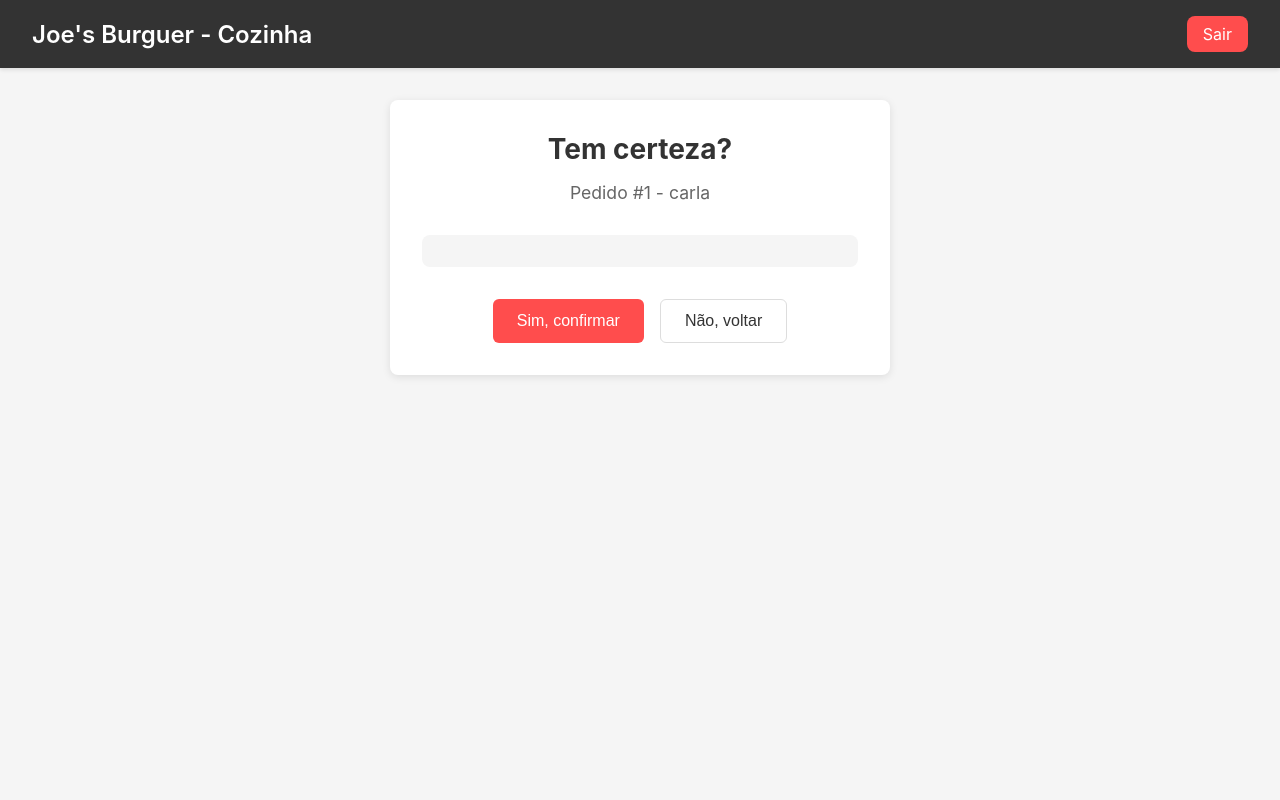
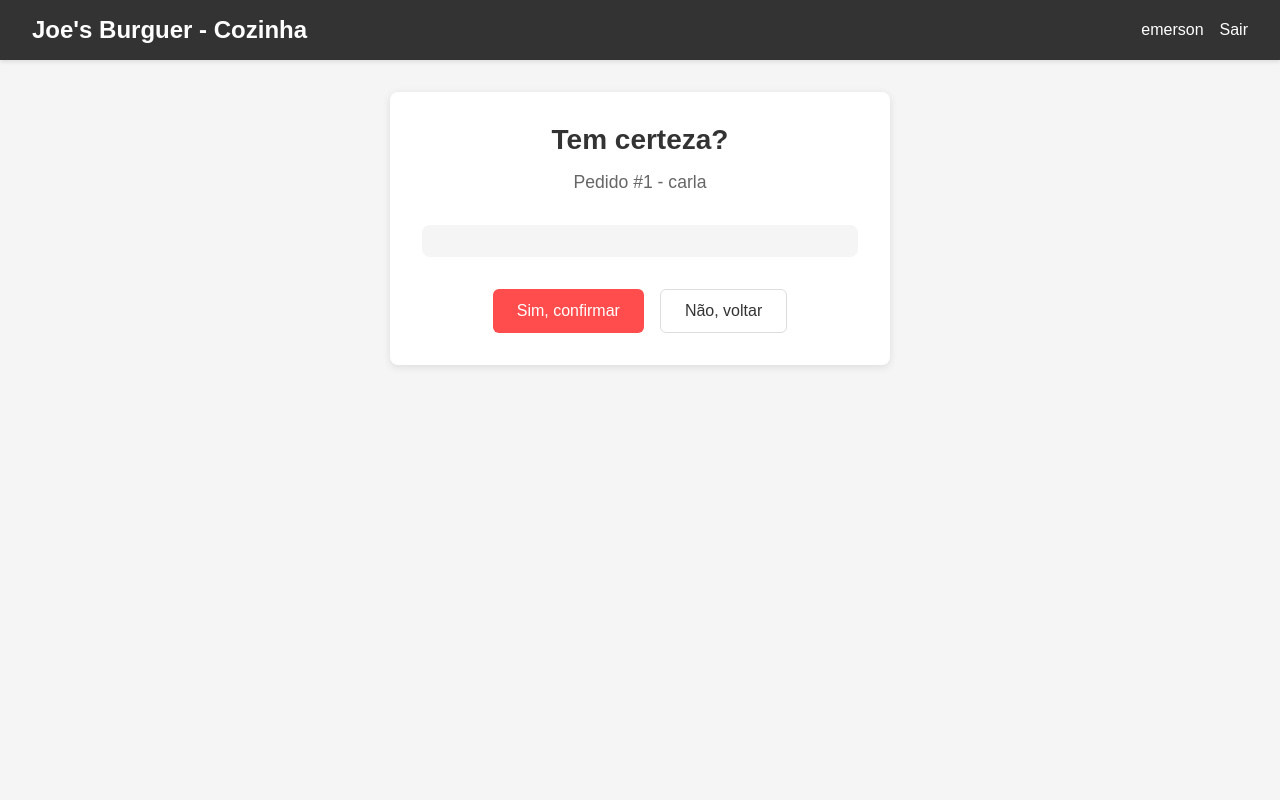
Before and after one commit to joaoCunhaSouza/Joe-s-Burguer, a Django app: page /kitchen/order/1/confirm/ in a window 1280 px wide. Run offline with Django 5.2, Linux system fonts and the light colour scheme; a user stored in the database is signed in; data comes from the database, SQL or seed files in the repository; both versions use the stored data as it was after the commit.

```diff
--- a/marketplace/templates/kitchen_base.html
+++ b/marketplace/templates/kitchen_base.html
@@ -13,7 +13,7 @@
 
         html, body {
             height: 100%;
-            font-family: -apple-system, BlinkMacSystemFont, 'Segoe UI', Roboto, Oxygen, Ubuntu, Cantarell, sans-serif;
+            font-family: Arial, Helvetica, sans-serif;
             color: #333;
             background: #f5f5f5;
         }
@@ -33,18 +33,24 @@
             font-weight: 600;
         }
 
-        .kitchen-header a {
+        .kitchen-header .user-info {
+            display: flex;
+            align-items: center;
+            gap: 1rem;
+        }
+
+        .kitchen-header .user-info span {
+            color: #fff;
+        }
+
+        .kitchen-header .user-info a {
             color: #fff;
             text-decoration: none;
             transition: color 0.3s;
-            font-size: 1rem;
-            padding: 0.5rem 1rem;
-            background: #ff4d4d;
-            border-radius: 8px;
         }
 
-        .kitchen-header a:hover {
-            background: #e63939;
+        .kitchen-header .user-info a:hover {
+            color: #ff4d4d;
         }
 
         .kitchen-container {
@@ -145,6 +151,12 @@
                 font-size: 1.25rem;
             }
 
+            .kitchen-header .user-info {
+                flex-direction: column;
+                align-items: flex-end;
+                gap: 0.5rem;
+            }
+
             .kitchen-container {
                 padding: 0 1rem;
             }
@@ -164,7 +176,10 @@
     {% if user.is_authenticated and user.is_staff %}
     <div class="kitchen-header">
         <h1>Joe's Burguer - Cozinha</h1>
-        <a href="{% url 'kitchen_logout' %}">Sair</a>
+        <div class="user-info">
+            <span>{{ user.username }}</span>
+            <a href="{% url 'kitchen_logout' %}">Sair</a>
+        </div>
     </div>
     {% endif %}
 
@@ -186,5 +201,7 @@
         }
         document.addEventListener('DOMContentLoaded', refreshCsrfToken);
     </script>
+
+    {% block extra_js %}{% endblock %}
 </body>
 </html>
```
Also changed, not shown: db.sqlite3.
